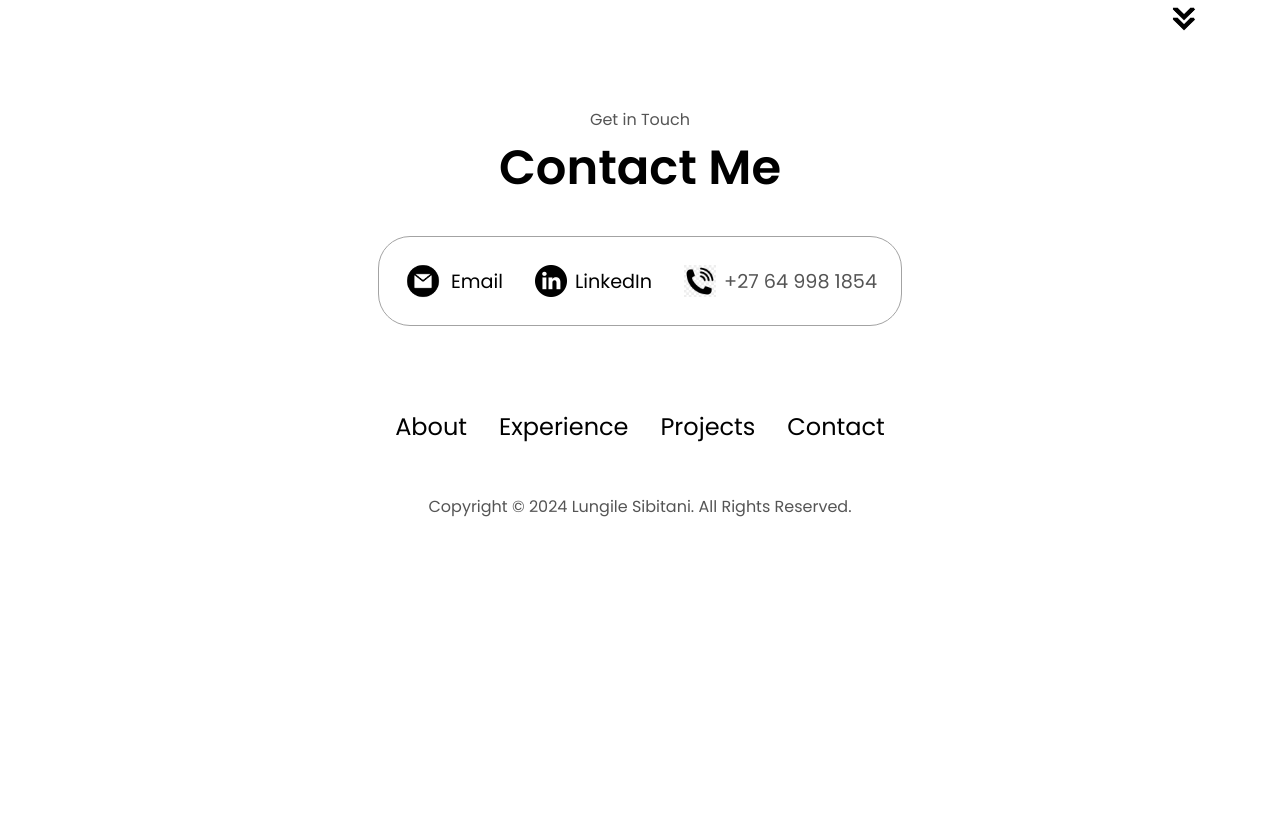
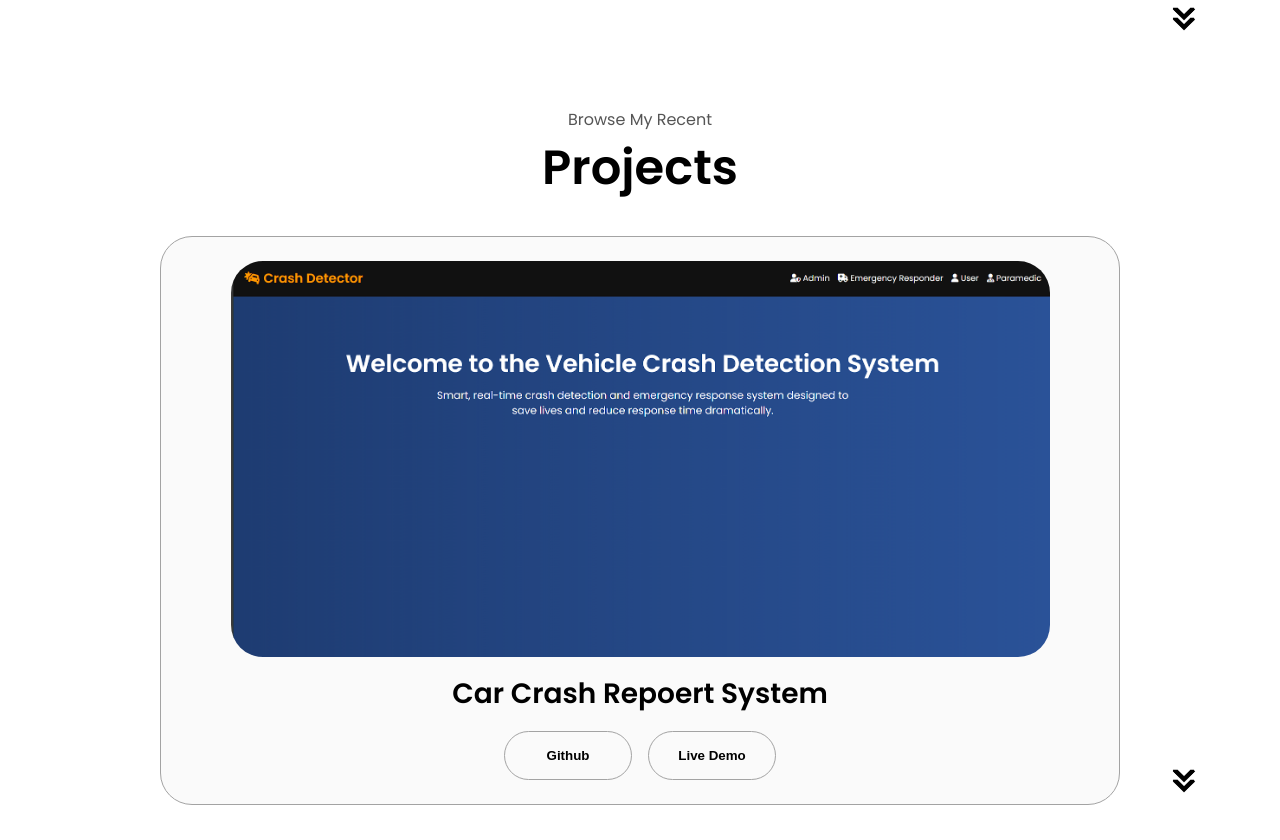
Before and after one commit to LungileSibitani/LungileSibitani.github.io, a plain HTML site: page index.html in a window 1280 px wide. Shown: the part 2357-3197 px from the top of the page. Before the commit the page ends 2923 px from the top, so only its background shows below. Drawn offline with Linux system fonts and the light colour scheme.

Commit message:
edited projects
project edits

```diff
--- a/index.html
+++ b/index.html
@@ -47,7 +47,7 @@
         <div class="btn-container">
           <button
             class="btn btn-color-2"
-            onclick="window.open('./assets/resume.pdf')"
+            onclick="window.open('./assets/Resume.pdf')"
           >
             Download CV
           </button>
@@ -289,6 +289,95 @@
         onclick="location.href='#projects'"
       />
     </section>
+      <section id="projects">
+      <p class="section__text__p1">Browse My Recent</p>
+      <h1 class="title">Projects</h1>
+      <div class="experience-details-container">
+        <div class="about-containers">
+          <div class="details-container color-container">
+            <div class="article-container">
+              <img
+                src="./assets/home2.png"
+                alt="Project 1"
+                class="project-img"
+              />
+            </div>
+            <h2 class="experience-sub-title project-title">Car Crash Repoert System</h2>
+            <div class="btn-container">
+              <button
+                class="btn btn-color-2 project-btn"
+                onclick="location.href='https://github.com/'"
+              >
+                Github
+              </button>
+              <button
+                class="btn btn-color-2 project-btn"
+                onclick="location.href='https://carcrashsystem.liveblog365.com/landing.php'"
+              >
+                Live Demo
+              </button>
+            </div>
+          </div>
+          <!--
+          <div class="details-container color-container">
+            <div class="article-container">
+              <img
+                src="./assets/project-2.png"
+                alt="Project 2"
+                class="project-img"
+              />
+            </div>
+            <h2 class="experience-sub-title project-title">Project Two</h2>
+            <div class="btn-container">
+              <button
+                class="btn btn-color-2 project-btn"
+                onclick="location.href='https://github.com/'"
+              >
+                Github
+              </button>
+              <button
+                class="btn btn-color-2 project-btn"
+                onclick="location.href='https://github.com/'"
+              >
+                Live Demo
+              </button>
+            </div>
+          </div>
+          <div class="details-container color-container">
+            <div class="article-container">
+              <img
+                src="./assets/project-3.png"
+                alt="Project 3"
+                class="project-img"
+              />
+            </div>
+            <h2 class="experience-sub-title project-title">Project Three</h2>
+            <div class="btn-container">
+              <button
+                class="btn btn-color-2 project-btn"
+                onclick="location.href='https://github.com/'"
+              >
+                Github
+              </button>
+              <button
+                class="btn btn-color-2 project-btn"
+                onclick="location.href='https://github.com/'"
+              >
+                Live Demo
+              </button>
+            </div>
+          </div>
+          -->
+        </div>
+
+      </div>
+      <img
+        src="./assets/arrow.png"
+        alt="Arrow icon"
+        class="icon arrow"
+        onclick="location.href='./#contact'"
+      />
+    </section>
     <section id="contact">
       <p class="section__text__p1">Get in Touch</p>
       <h1 class="title">Contact Me</h1>
@@ -330,7 +419,7 @@
           </ul>
         </div>
       </nav>
-      <p>Copyright &#169; 2024 Lungile Sibitani. All Rights Reserved.</p>
+      <p>Copyright &#169; 2025 Lungile Sibitani. All Rights Reserved.</p>
     </footer>
     <script src="script.js"></script>
   </body>
```
Also changed, not shown: assets/admin.png (added), assets/emegerncyResponder.png (added), assets/home.png (added), assets/home2.png (added), assets/paramedic.png (added), assets/user.png (added), 3 other files.
